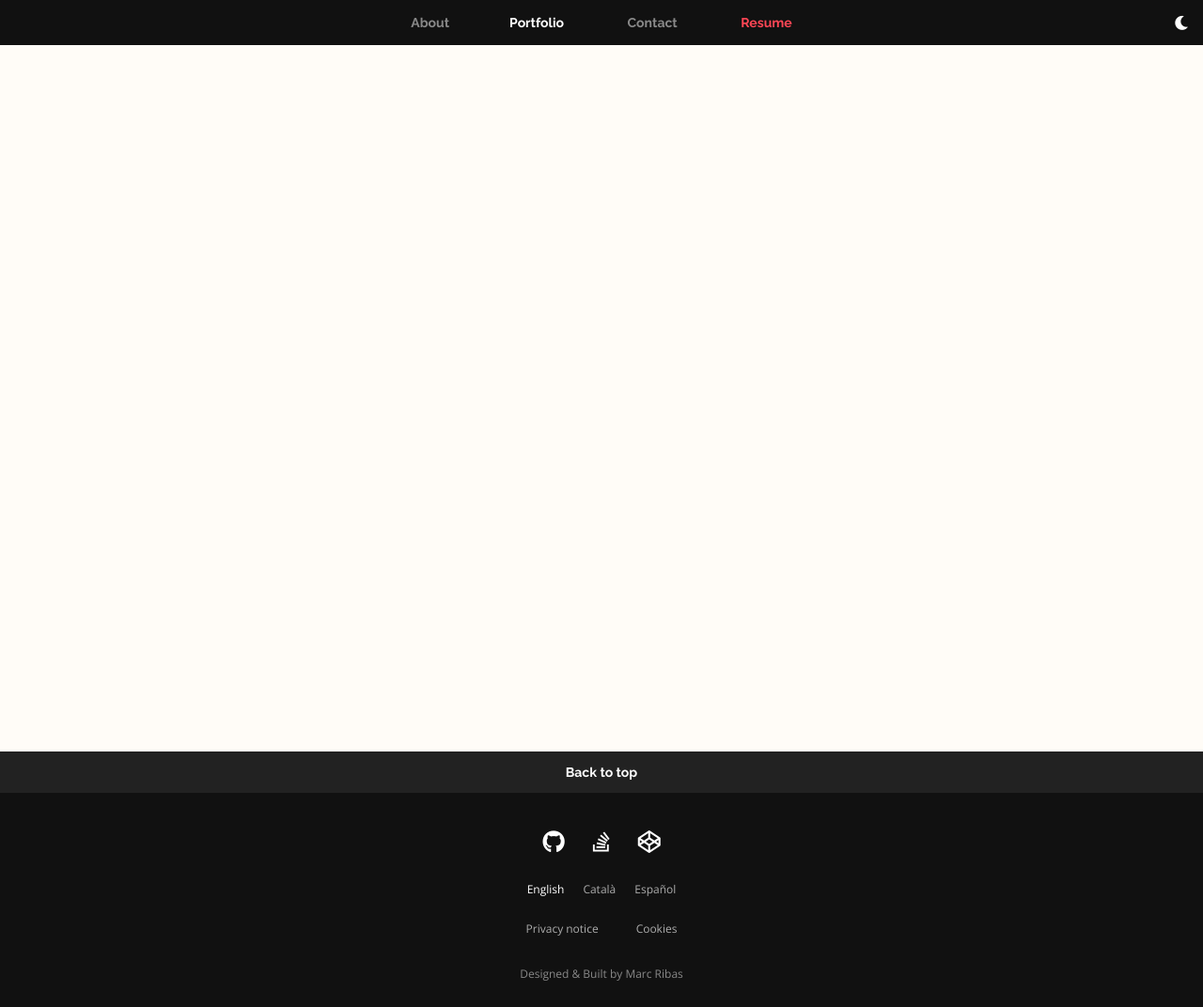
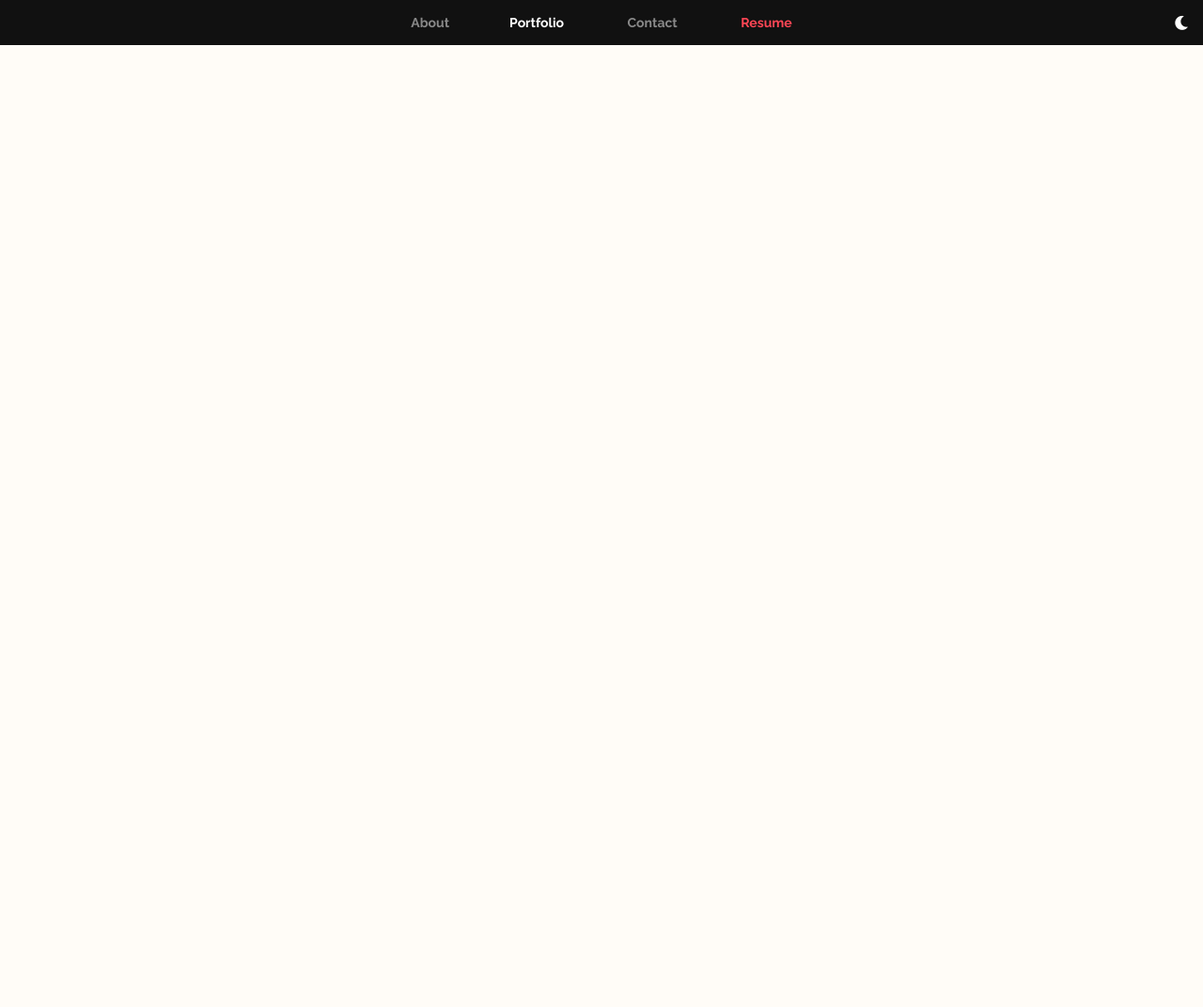
Before and after one commit to RibasCode/google-logo-animation, a plain HTML site: page index.html in a window 1280 px wide. Shown: the whole page at 94% size. After the commit the page ends 800 px from the top, so only its background shows below. Drawn offline with nearby package versions, Linux system fonts and the light colour scheme.

Commit message:
eliminació footer

```diff
--- a/index.html
+++ b/index.html
@@ -87,45 +87,6 @@
 
 
 		<!-- --------------------------------------------------------------
-		# Footer
-		--------------------------------------------------------------- -->
-
-
-		<footer>
-
-
-			<a href="#project" class="large-btn large-btn--footer" role="button">
-				<span>Back to top</span>
-			</a>
-
-			<div class="social">
-				<a href="https://github.com/RibasCode" target="_blank" rel="nofollow noopener"><i class="fab fa-github"></i></img></a>
-				<a href="https://es.stackoverflow.com/users/167518/marc-ribas" target="_blank" rel="nofollow noopener"><i class="fab fa-stack-overflow"></i></a>
-				<a href="https://codepen.io/RibasCode" target="_blank" rel="nofollow noopener"><i class="fab fa-codepen"></i></a>
-			</div>
-
-			<div class="languages">
-				<ul class="languages__ul">
-					<li class="languages__li"><a href="../../../index.html" class="languages__a languages__a--active">English</a></li>
-					<li class="languages__li"><a href="../../../ca.html" class="languages__a">Català</a></li>
-					<li class="languages__li"><a href="../../../es.html" class="languages__a">Español</a></li>
-				</ul>
-			</div>
-
-			<div class="copyright">
-
-				<ul class="copyright__ul">
-					<li class="copyright__li"><a class="copyright__a" href="../../../en--politica-de-privacidad.html" rel="nofollow noopener">Privacy notice</a></li>
-					<li class="copyright__li"><a class="copyright__a" href="../../../en--politica-de-cookies.html" rel="nofollow noopener">Cookies</a></li>
-				</ul>
-				<p class="copyright__text">Designed & Built by Marc Ribas</p>
-			</div>
-
-
-		</footer>
-
-
-		<!-- --------------------------------------------------------------
 		# Scripts
 		--------------------------------------------------------------- -->
 
```
